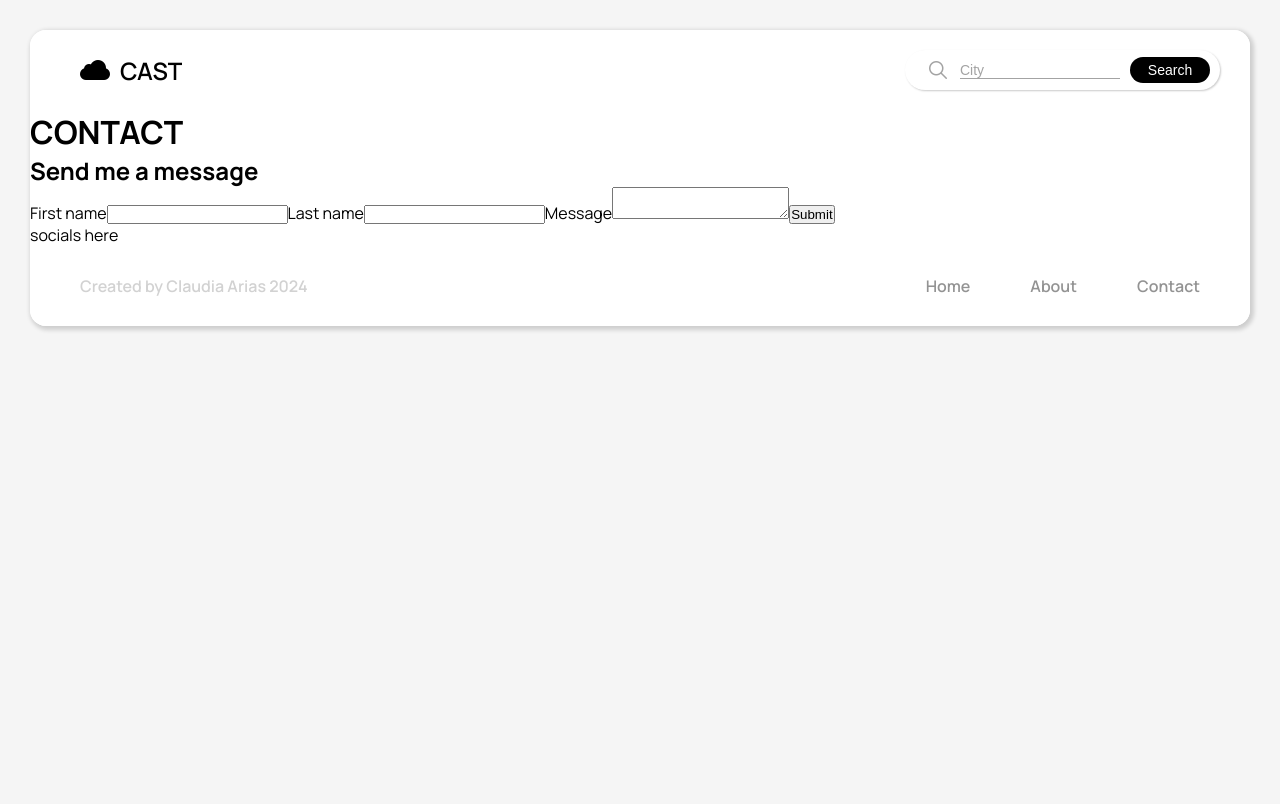
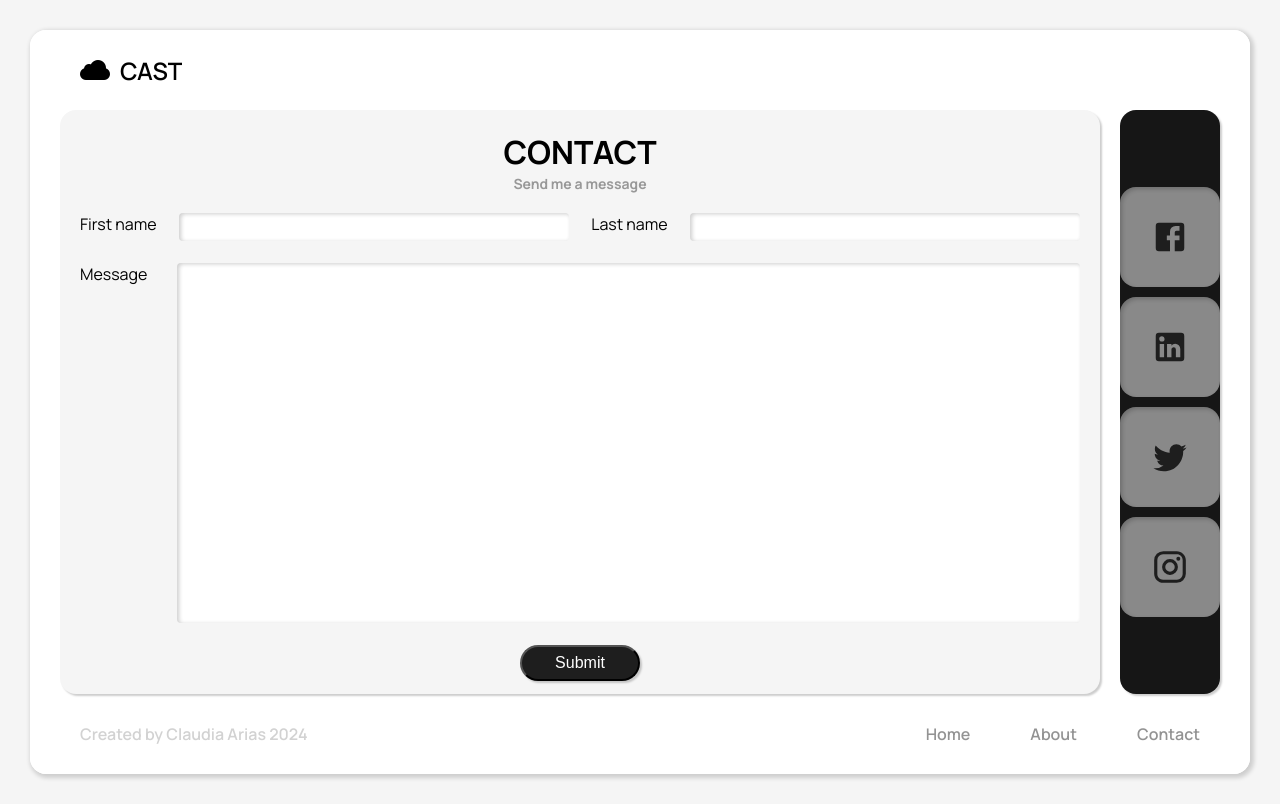
Before and after one commit to xClaudiaArias/cast, a React (Create React App) app: page /contact in a window 1280 px wide. Built offline with nearby package versions, Linux system fonts and the light colour scheme; no server answers.

Commit message:
cast style complete.

```diff
--- a/src/Components/Navbar/Navbar.jsx
+++ b/src/Components/Navbar/Navbar.jsx
@@ -2,8 +2,13 @@ import React from 'react'
 import "./Navbar.css"
 import cloud_icon from '../../Assets/cloud-icon.png'
 import SearchBar from '../SearchBar/SearchBar'
+import { useLocation } from 'react-router-dom'
 
 const Navbar = () => {
+    let location = useLocation();
+
+    console.log(location.pathname, " location")
+
     return (
         <div className="navbar">
             <div className="logo">
@@ -13,7 +18,9 @@ const Navbar = () => {
 
 
             <div className='search'>
-                <SearchBar />
+                {
+                    (location.pathname === "/about" || location.pathname === "/contact") ? <></> : <SearchBar />
+                }
             </div>
         </div>
     )
--- a/src/Pages/CSS/styles.css
+++ b/src/Pages/CSS/styles.css
@@ -173,3 +173,115 @@
 .about-socials div:nth-child(1) a:hover {
     color:#FF461E;
 }
+
+/* contact  */
+
+.contact {
+    padding: 0 30px;
+    display: flex;
+    height: 73vh;
+    gap: 20px;
+}
+
+.left-contact,
+.right-contact {
+    border-radius: 16px;
+    box-shadow: 2px 2px 2px rgba(0, 0, 0, .20);
+}
+
+.left-contact {
+    background-color: #f5f5f5;
+    flex: 7;
+    display: flex;
+    flex-direction: column;
+    align-items: center;
+    padding: 20px;
+}
+
+.left-contact h1 {
+    font-weight: 700;
+}
+
+.left-contact h2 {
+    font-size: 14px;
+    font-weight: 700;
+    color: #989898;
+    margin-bottom: 20px;
+}
+
+.left-contact form {
+    width: 1000px;
+    display: flex;
+    flex-direction: column;
+}
+
+.left-contact form .contact-inputs {
+    display: flex;
+    justify-content: space-between;
+}
+
+.left-contact form .contact-inputs input {
+    width: 380px;
+    border: none;
+    box-shadow: inset 2px 1px 4px rgba(0, 0, 0, .20);
+    border-radius: 4px;
+    padding: 5px;
+    font-family: "Manrope", sans-serif;
+}
+
+.left-contact form .text-area-container {
+    display: flex;
+    align-items: flex-start;
+    gap: 30px;
+}
+
+.left-contact form textarea {
+    border: none;
+    box-shadow: inset 2px 1px 4px rgba(0, 0, 0, .20);
+    border-radius: 4px;
+    resize: none;
+    width: 80vw;
+    height: 340px;
+    padding: 10px;
+    font-family: "Manrope", sans-serif;
+}
+
+.left-contact form button {
+    width: 120px;
+    height: 36px;
+    background-color: #1e1e1e;
+    color: white;
+    box-shadow: 2px 2px 2px rgba(0, 0, 0, .20);
+    border-radius: 50px;
+    align-self: center;
+    font-size: 16px;
+    font-weight: 400;
+    cursor: pointer;
+}
+
+.right-contact {
+    flex: 1;
+    background-color: #161616;
+    display: flex;
+    align-items: center;
+    justify-content: center;
+}
+
+.right-contact .contact-socials {
+    display: flex;
+    flex-direction: column;
+    align-items: center;
+    justify-content: center;
+    gap: 10px;
+}
+
+.right-contact .contact-socials div {
+    width: 100px;
+    height: 100px;
+    background-color: rgb(137, 137, 137);
+    display: flex;
+    justify-content: center;
+    align-items: center;
+    border-radius: 16px;
+    box-shadow: inset 2px 2px 4px rgba(0, 0, 0, .20);
+}
--- a/src/Pages/Contact.jsx
+++ b/src/Pages/Contact.jsx
@@ -1,33 +1,37 @@
+import { Facebook, Instagram, LinkedIn, Twitter } from '@mui/icons-material'
 import React from 'react'
 
 const Contact = () => {
   return (
-    <div>
+    <div className="contact">
       <div className="left-contact">
         <h1>CONTACT</h1>
         <h2>Send me a message</h2>
 
         <form action="">
+          <div className="contact-inputs">
             <label htmlFor="firstname">First name</label>
             <input type="text" name="firstname" id="firstname" />
 
             <label htmlFor="lastname">Last name</label>
             <input type="text" name="lastname" id="lastname" />
-
+          </div>
+          <br/>
+          <div className="text-area-container">
             <label htmlFor="message">Message</label>
             <textarea name="message" id="message"></textarea>
-
+          </div>
+          <br/>
           <button>Submit</button>
         </form>
       </div>
 
       <div className="right-contact">
-        <div className="socials">
-          socials here
-          <div></div>
-          <div></div>
-          <div></div>
-          <div></div>
+        <div className="contact-socials">
+          <div><Facebook style={{fontSize: 38, color: '#1e1e1e', cursor: 'pointer'}} /></div>
+          <div><LinkedIn style={{fontSize: 38, color: '#1e1e1e', cursor: 'pointer'}} /></div>
+          <div><Twitter style={{fontSize: 38, color: '#1e1e1e', cursor: 'pointer'}} /></div>
+          <div><Instagram style={{fontSize: 38, color: '#1e1e1e', cursor: 'pointer'}} /></div>
         </div>
       </div>
     </div>
```
Lines whose indentation alone changed are shown as unchanged.
